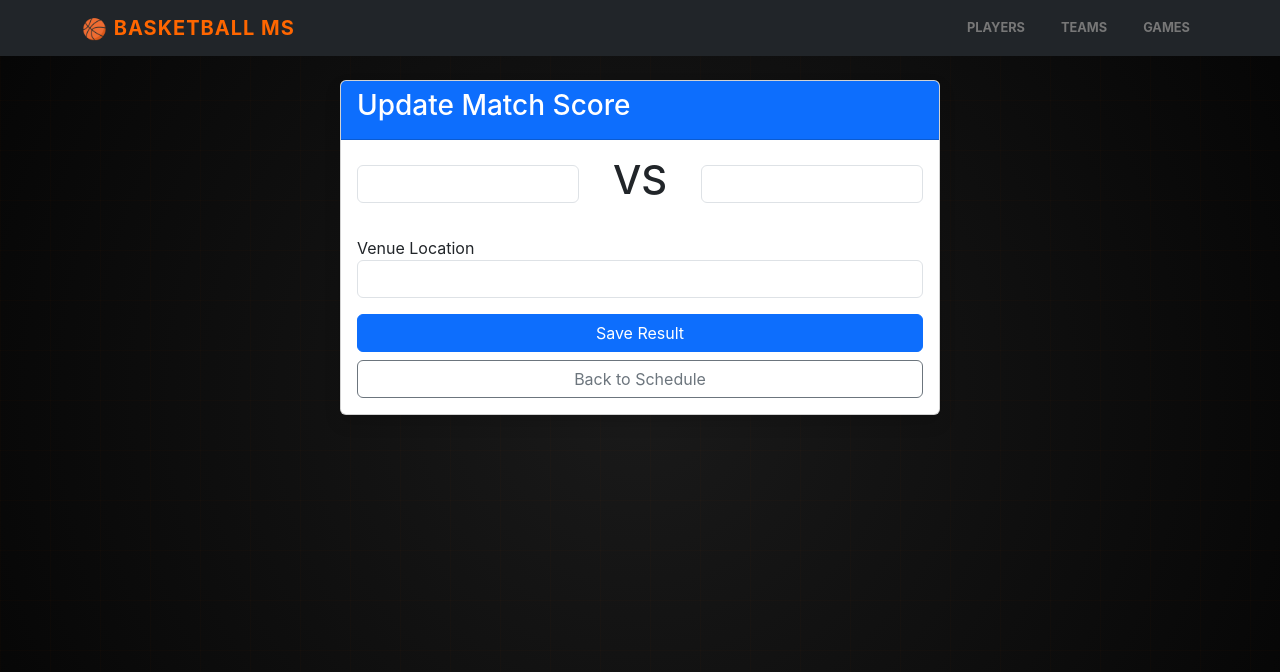
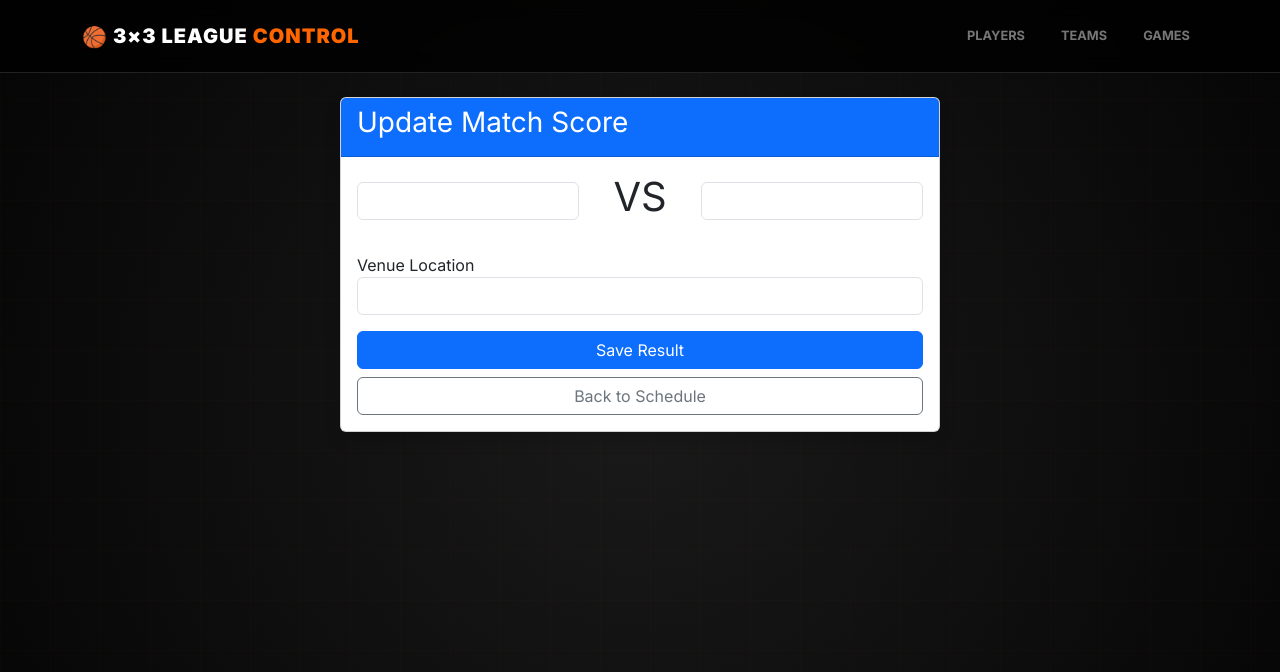
Before and after one commit to jbbongalos/3x3_CourtMaster, a Flask app: page /edit_game/1 in a window 1280 px wide. Shown: the top 672 px of the page. Run offline with Flask 3, Linux system fonts and the light colour scheme; data that the repository does not hold is empty.

Commit message:
Update layout.html

```diff
--- a/src/templates/layout.html
+++ b/src/templates/layout.html
@@ -3,24 +3,19 @@
 <head>
     <meta charset="UTF-8">
     <meta name="viewport" content="width=device-width, initial-scale=1.0">
-    <title>3x3 | Basketball System</title>
+    <title>3x3 LEAGUE CONTROL</title>
+    <link href="https://fonts.googleapis.com/css2?family=Inter:wght@400;700;900&display=swap" rel="stylesheet">
     <link href="https://cdn.jsdelivr.net/npm/bootstrap@5.3.0/dist/css/bootstrap.min.css" rel="stylesheet">
     <link rel="stylesheet" href="https://cdnjs.cloudflare.com/ajax/libs/animate.css/4.1.1/animate.min.css"/>
-    <link rel="stylesheet" href="https://cdn.jsdelivr.net/npm/bootstrap-icons@1.11.1/font/bootstrap-icons.css">
     <link rel="stylesheet" href="{{ url_for('static', filename='css/style.css') }}">
-
-    <style>
-        body { background-color: #f8f9fa; }
-        .navbar-brand { font-weight: bold; color: #ff6600 !important; }
-    </style>
 </head>
 <body>
-    <nav class="navbar navbar-expand-lg navbar-dark bg-dark mb-4">
+    <nav class="navbar navbar-expand-lg bg-dark-custom sticky-top">
         <div class="container">
             <a class="navbar-brand" href="/">
-                <span class="dribble-ball">🏀</span> BASKETBALL MS
+                <span class="dribble-ball">🏀</span> 3&times;3 LEAGUE <span class="accent">CONTROL</span>
             </a>
-            <div class="navbar-nav">
+            <div class="navbar-nav ms-auto">
                 <a class="nav-link" href="/players">Players</a>
                 <a class="nav-link" href="/teams">Teams</a>
                 <a class="nav-link" href="/games">Games</a>
@@ -28,12 +23,12 @@
         </div>
     </nav>
 
-    <div class="container">
+    <div class="container mt-4">
         {% with messages = get_flashed_messages() %}
           {% if messages %}
             {% for message in messages %}
               <div class="alert alert-warning alert-dismissible fade show animate__animated animate__shakeX" role="alert">
-                <i class="bi bi-info-circle-fill me-2"></i> {{ message }}
+                {{ message }}
                 <button type="button" class="btn-close" data-bs-dismiss="alert"></button>
               </div>
             {% endfor %}
@@ -46,6 +41,5 @@
     </div>
 
     <script src="https://cdn.jsdelivr.net/npm/bootstrap@5.3.0/dist/js/bootstrap.bundle.min.js"></script>
-    <script src="{{ url_for('static', filename='js/main.js') }}"></script>
 </body>
 </html>
```
